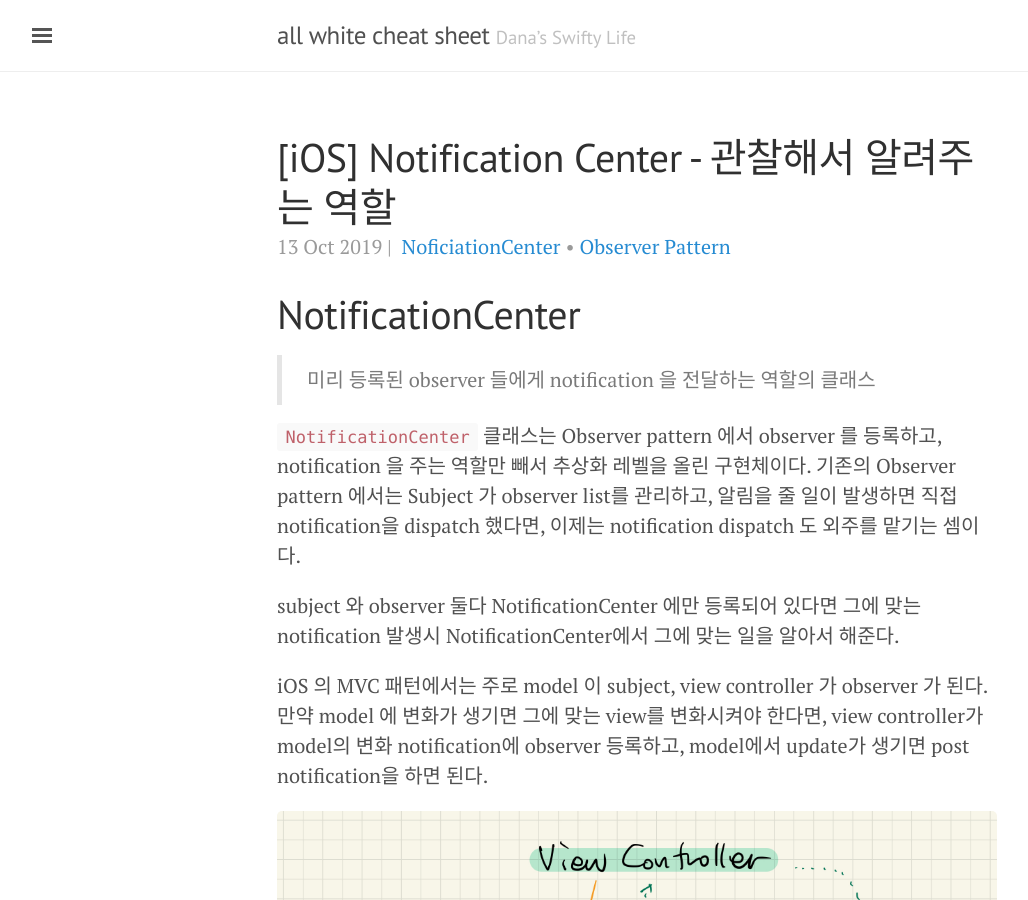
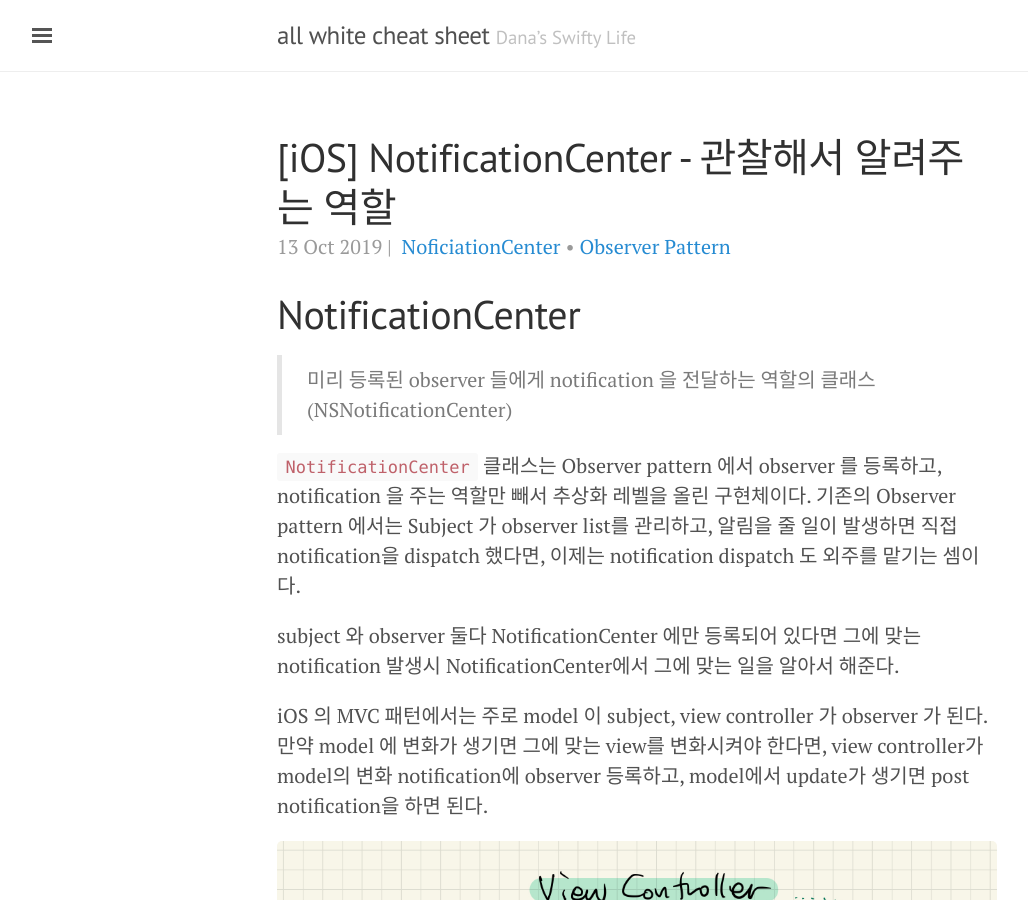
Before and after one commit to daheenallwhite/daheenallwhite.github.io, a Jekyll site: the page built from _posts/2019-10-13-Notification-Center.md, in a window 1280 px wide and 900 px high. Shown: the whole window, without its empty margins (3-1031 px from the left). Built offline with Jekyll 4.4.1, drawn with Linux system fonts in a browser that asks for light colours; nearby versions of some CDN libraries; emoji names are drawn with the system emoji font; comment, search, counter and statistics services are not loaded; some of the changed text lies outside the part shown.

```diff
--- a/_posts/2019-10-13-Notification-Center.md
+++ b/_posts/2019-10-13-Notification-Center.md
@@ -1,6 +1,6 @@
 ---
 layout: post
-title:  "[iOS] Notification Center - 관찰해서 알려주는 역할"
+title:  "[iOS] NotificationCenter - 관찰해서 알려주는 역할"
 date:  2019-10-13 18:12:59
 author: Dana Lee
 categories: [iOS]
@@ -13,7 +13,7 @@
 
 # NotificationCenter
 
-> 미리 등록된 observer 들에게 notification 을 전달하는 역할의 클래스
+> 미리 등록된 observer 들에게 notification 을 전달하는 역할의 클래스 (NSNotificationCenter)
 
 `NotificationCenter` 클래스는 Observer pattern 에서 observer 를 등록하고, notification 을 주는 역할만 빼서 추상화 레벨을 올린 구현체이다. 기존의 Observer pattern 에서는 Subject 가 observer list를 관리하고, 알림을 줄 일이 발생하면 직접 notification을 dispatch 했다면, 이제는 notification dispatch 도 외주를 맡기는 셈이다.
 
```
Also changed, not shown: other parts of _posts/2019-10-13-Notification-Center.md (+7 -0 lines), assets/post-image/notification-center-2.PNG (added).
